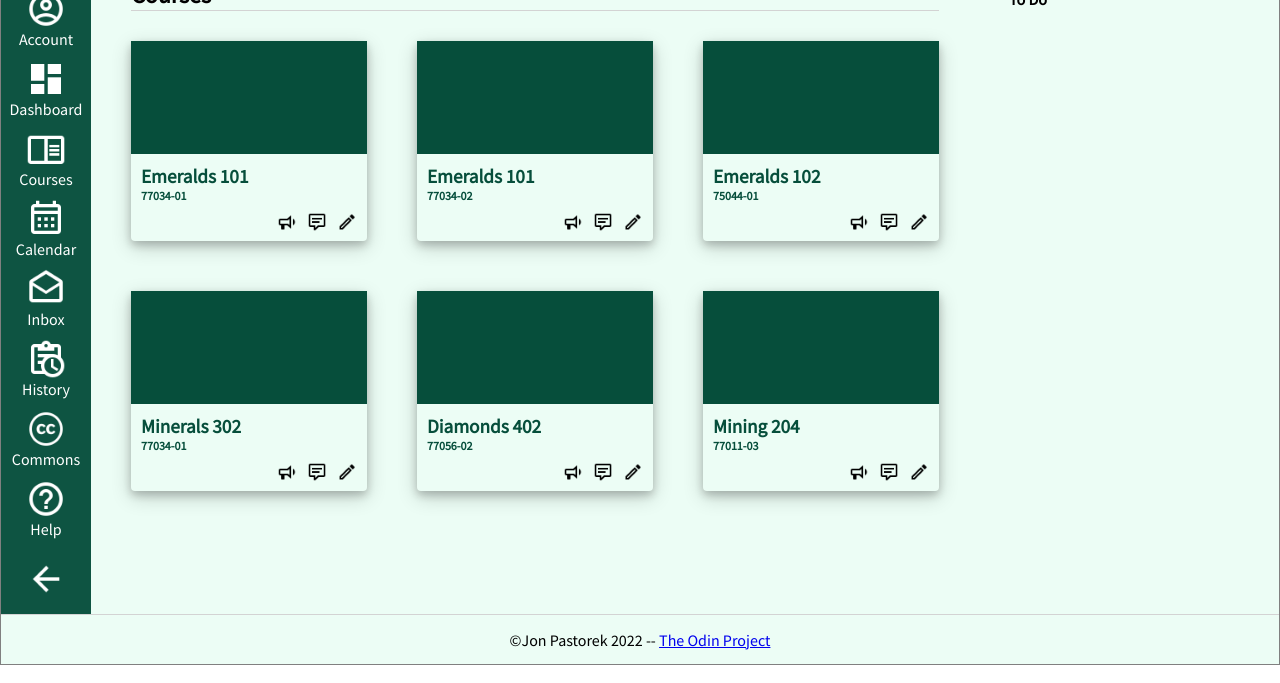
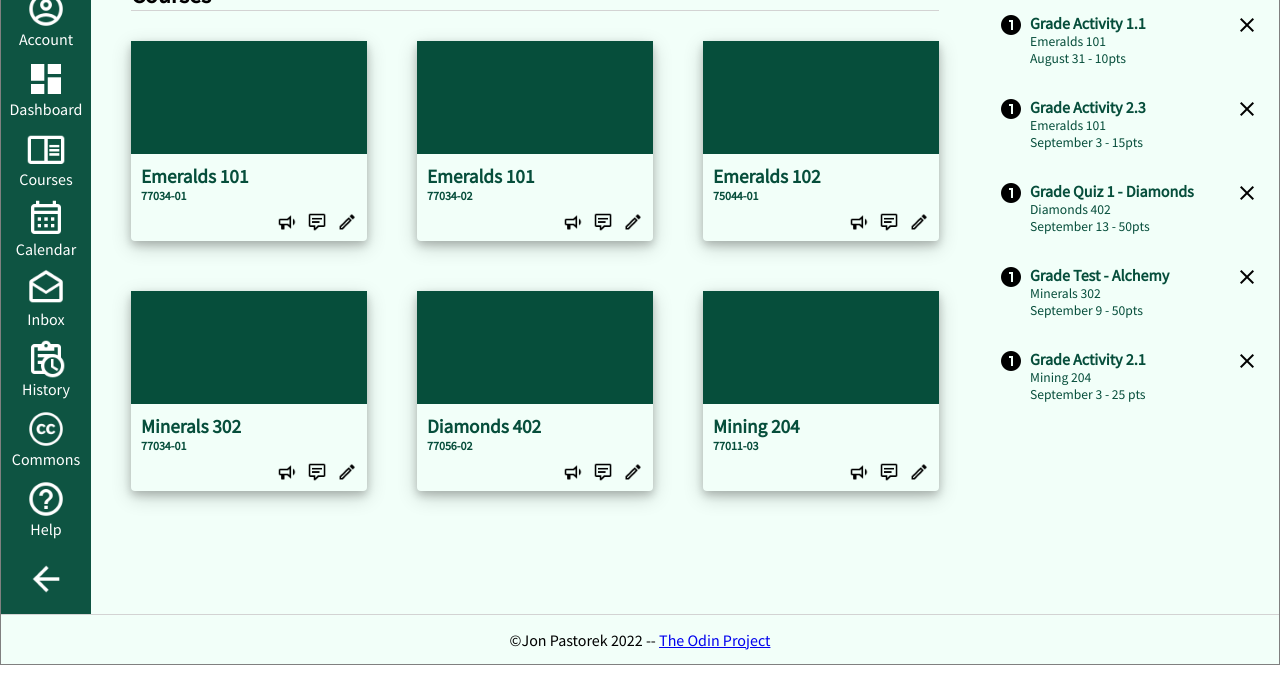
Before and after one commit to jppastorek/dashboard, a plain HTML site: page index.html in a window 1280 px wide. Shown: the part 117-800 px from the top of the page. Drawn offline with Linux system fonts and the light colour scheme.

Commit message:
Added the To Do List items and more styling

```diff
--- a/index.html
+++ b/index.html
@@ -95,6 +95,65 @@
         </div>
         <div class="todo">
             <h4>To Do</h4>
+            <div class="todo-list-container">
+                <ul>
+                    <li>
+                        <a class="todo-item" href="">
+                            <div class="notifier-wrapper"><img src="./images/numeric-1-circle.png" alt="notifier"></div>
+                            <div class="item-info">
+                                <b>Grade Activity 1.1</b>
+                                <p>Emeralds 101</p>
+                                <p>August 31 - 10pts</p>
+                            </div>
+                            <div class="item-remove"><img src="./images/close.png" alt="remove"></div>
+                        </a>
+                    </li>
+                    <li>
+                        <a class="todo-item" href="">
+                            <div class="notifier-wrapper"><img src="./images/numeric-1-circle.png" alt="notifier"></div>
+                            <div class="item-info">
+                                <b>Grade Activity 2.3</b>
+                                <p>Emeralds 101</p>
+                                <p>September 3 - 15pts</p>
+                            </div>
+                            <div class="item-remove"><img src="./images/close.png" alt="remove"></div>
+                        </a>
+                    </li>
+                    <li>
+                        <a class="todo-item" href="">
+                            <div class="notifier-wrapper"><img src="./images/numeric-1-circle.png" alt="notifier"></div>
+                            <div class="item-info">
+                                <b>Grade Quiz 1 - Diamonds</b>
+                                <p>Diamonds 402</p>
+                                <p>September 13 - 50pts</p>
+                            </div>
+                            <div class="item-remove"><img src="./images/close.png" alt="remove"></div>
+                        </a>
+                    </li>
+                    <li>
+                        <a class="todo-item" href="">
+                            <div class="notifier-wrapper"><img src="./images/numeric-1-circle.png" alt="notifier"></div>
+                            <div class="item-info">
+                                <b>Grade Test - Alchemy</b>
+                                <p>Minerals 302</p>
+                                <p>September 9 - 50pts</p>
+                            </div>
+                            <div class="item-remove"><img src="./images/close.png" alt="remove"></div>
+                        </a>
+                    </li>
+                    <li>
+                        <a class="todo-item" href="">
+                            <div class="notifier-wrapper"><img src="./images/numeric-1-circle.png" alt="notifier"></div>
+                            <div class="item-info">
+                                <b>Grade Activity 2.1</b>
+                                <p>Mining 204</p>
+                                <p>September 3 - 25 pts</p>
+                            </div>
+                            <div class="item-remove"><img src="./images/close.png" alt="remove"></div>
+                        </a>
+                    </li>
+                </ul>
+            </div>
         </div>
         <div class="footer">
             <p>&copy;Jon Pastorek 2022 -- <a href="https://www.theodinproject.com">The Odin Project</a></p>
--- a/styles.css
+++ b/styles.css
@@ -2,7 +2,7 @@
     --blue-color: rgb(24, 39, 71);
     --brown-color: rgb(86, 43, 8);
     --green-color: rgb(6, 78, 59);
-    --grey-color: rgb(236, 253, 245);
+    --grey-color: rgb(242, 255, 249);
 }
 
 * {
@@ -148,7 +148,53 @@
 .todo {
     grid-column: 3 / 4;
     grid-row: 2 / 3;
-    padding: 30px;
+    padding: 10px;
+    display: flex;
+    flex-direction: column;
+}
+
+.todo-item {
+    padding: 10px;
+    display: flex;
+    flex-direction: row;
+    gap: 7px;
+    text-decoration: none;
+    color: rgb(6, 78, 59);
+    flex-grow: 1;
+    flex-shrink: 0;
+}
+
+.todo-item:hover {
+    text-decoration: underline;
+}
+
+.todo>h4 {
+    font-size: 1.2rem;
+}
+
+.todo-list-container>ul {
+    list-style: none;
+    display: flex;
+    flex-direction: column;
+    gap: 10px;
+    margin-top: 10px;
+}
+
+.item-info {
+    width: 180px;
+    flex-grow: 1;
+}
+
+.item-info>b {
+    font-size: 1rem;
+}
+
+.item-info>p {
+    font-size: 0.85rem;
+}
+
+.item-remove {
+    /* margin-left: 20px; */
 }
 
 .footer {
```
Also changed, not shown: images/close.png (added), images/numeric-1-circle.png (added).
